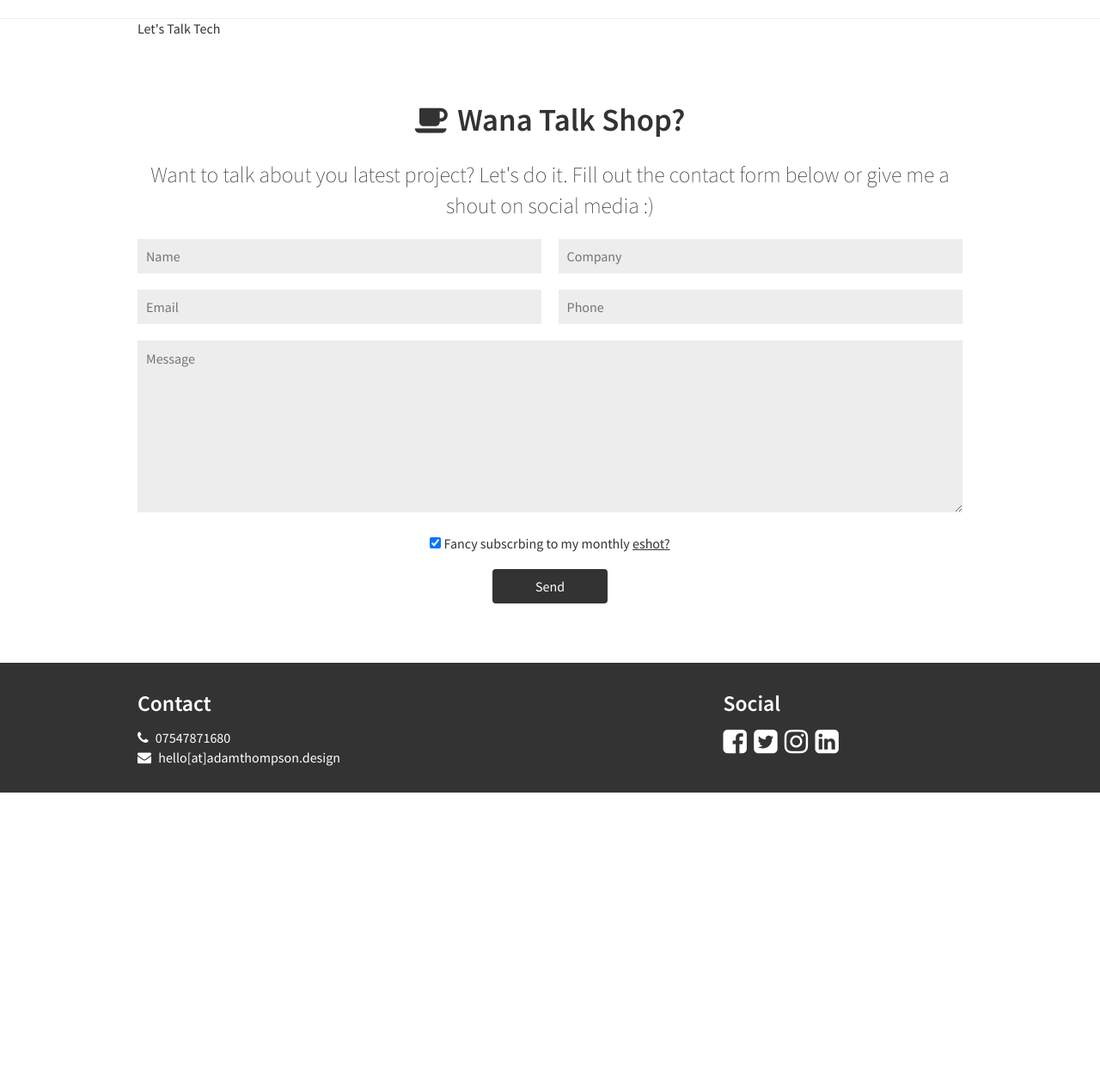
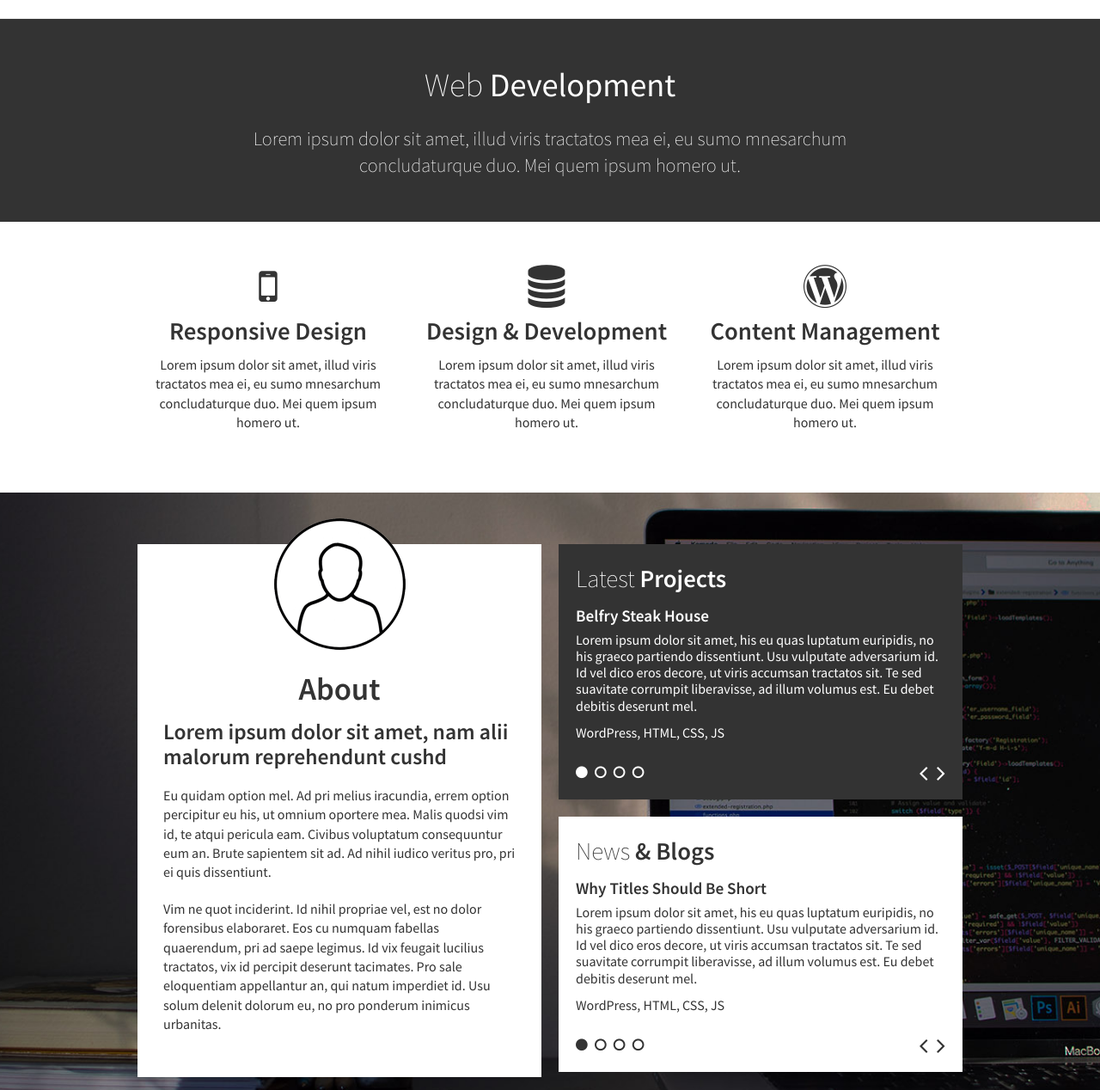
Before and after one commit to adamthomp08/adam_thompson, a plain HTML site: page landing.html in a window 1280 px wide. Shown: the part 138-1406 px from the top of the page at 86% size. Before the commit the page ends 1060 px from the top, so only its background shows below. Drawn offline with nearby package versions, Linux system fonts and the light colour scheme.

Commit message:
edits to the landing page made

```diff
--- a/css/style.scss
+++ b/css/style.scss
@@ -313,6 +313,64 @@ p{
 
 }
 
+.page-intro{
+
+    background-color: $text_black;
+    padding: 50px 0px;
+
+	h1{
+		font-weight: 400;
+		color: #fff;
+	    text-align: center;
+	    font-size: 2.4em;
+	    margin: 0 0 20px;
+	}
+
+	h1 span{
+		font-weight: 200;
+	}
+
+	p{
+	    font-size: 1.4em;
+	    text-align: center;
+	    color: #fff;
+	    max-width: 800px;
+	    display: block;
+	    font-weight: 200;
+	    margin: 0 auto;
+	}
+
+}
+
+.services{
+
+	padding: 50px 0;
+
+	.col{
+		float: left;
+		max-width: 304px;
+		width: 100%;
+	    margin-right: 20px;
+	    text-align: center;
+	}
+
+	.last.col{
+		margin-right: 0;
+	}
+
+	h2{
+	    font-size: 1.8em;
+	    line-height: 1.2;
+	    margin: 0 0 10px;
+	}
+
+	i{
+	   	font-size: 50px;
+		margin-bottom: 10px;
+	}
+
+}
+
 footer{
 
 	background-color: $text_black;
--- a/landing.html
+++ b/landing.html
@@ -117,40 +117,83 @@
         <section class="page-intro clearfix">
             <div class="container clearfix">
                 <div class="col">
-                   <p>Let's Talk Tech</p>
+                   <h1><span>Web</span> Development</h1>
+                   <p>Lorem ipsum dolor sit amet, illud viris tractatos mea ei, eu sumo mnesarchum concludaturque duo. Mei quem ipsum homero ut.</p>
                 </div>
             </div>
         </section>
 
-        <section class="form-section clearfix">
+        <section class="services clearfix">
             <div class="container clearfix">
                 <div class="col">
-                    <h6><i class="fa fa-coffee" aria-hidden="true"></i>Wana Talk Shop?</h6>
-                    <p>Want to talk about you latest project? Let's do it. Fill out the contact form below or give me a shout on social media :)</p>
-                    <div class="form-50 ">
-                        <input type="text" placeholder="Name" name="name" />
+                    <i class="fa fa-mobile" aria-hidden="true"></i>
+                   <h2>Responsive Design</h2>
+                   <p>Lorem ipsum dolor sit amet, illud viris tractatos mea ei, eu sumo mnesarchum concludaturque duo. Mei quem ipsum homero ut.</p>
+                </div>
+                 <div class="col">
+                   <i class="fa fa-database" aria-hidden="true"></i>
+                   <h2>Design &amp; Development</h2>
+                   <p>Lorem ipsum dolor sit amet, illud viris tractatos mea ei, eu sumo mnesarchum concludaturque duo. Mei quem ipsum homero ut.</p>
+                </div>
+                <div class="col last">
+                   <i class="fa fa-wordpress" aria-hidden="true"></i>
+                   <h2>Content Management</h2>
+                   <p>Lorem ipsum dolor sit amet, illud viris tractatos mea ei, eu sumo mnesarchum concludaturque duo. Mei quem ipsum homero ut.</p>
+                </div>
+            </div>
+        </section>
+
+         <section class="homepage-blog clearfix">
+            <div class="container clearfix">
+                <div class="col">
+                    <img src="img/profile_temp.png" alt="Adam Thompson Web Designer Photo" />
+                    <h3>About</h3>
+                    <p><span>Lorem ipsum dolor sit amet, nam alii malorum reprehendunt cushd</span></p>
+                    <p>Eu quidam option mel. Ad pri melius iracundia, errem option percipitur eu his, ut omnium oportere mea. Malis quodsi vim id, te atqui pericula eam. Civibus voluptatum consequuntur eum an. Brute sapientem sit ad. Ad nihil iudico veritus pro, pri ei quis dissentiunt.</p>
+
+                    <p>Vim ne quot inciderint. Id nihil propriae vel, est no dolor forensibus elaboraret. Eos cu numquam fabellas quaerendum, pri ad saepe legimus. Id vix feugait lucilius tractatos, vix id percipit deserunt tacimates. Pro sale eloquentiam appellantur an, qui natum imperdiet id. Usu solum delenit dolorum eu, no pro ponderum inimicus urbanitas.</p>
+                </div>
+                <div class="col last">
+                    <div class="projects clearfix">
+                        <div id="project-1">
+                            <h4><span>Latest</span> Projects</h4>
+                            <h5>Belfry  Steak House</h5>
+                            <p>Lorem ipsum dolor sit amet, his eu quas luptatum euripidis, no his graeco partiendo dissentiunt. Usu vulputate adversarium id. Id vel dico eros decore, ut viris accumsan tractatos sit. Te sed suavitate corrumpit liberavisse, ad illum volumus est. Eu debet debitis deserunt mel.</p>
+                            <div class="tags"><span>WordPress, HTML, CSS, JS </span></div>
+                            <div class="drops">
+                                <i class="fa fa-circle" aria-hidden="true"></i>
+                                <i class="fa fa-circle-o" aria-hidden="true"></i>
+                                <i class="fa fa-circle-o" aria-hidden="true"></i>
+                                <i class="fa fa-circle-o" aria-hidden="true"></i>
+                            </div>
+                            <div class="nav-arrows">
+                                <i class="fa fa-angle-left" aria-hidden="true"></i>
+                                <i class="fa fa-angle-right" aria-hidden="true"></i>
+                            </div>
+                        </div>
                     </div>
-                    <div class="form-50 last">
-                        <input type="text" placeholder="Company" name="company" />
-                    </div>
-                     <div class="form-50 ">
-                        <input type="text" placeholder="Email" name="email" />
-                    </div>
-                    <div class="form-50 last">
-                        <input type="text" placeholder="Phone" name="phone" />
-                    </div>
-                    <div class="form-100">
-                        <textarea type="text" placeholder="Message" name="message" ></textarea>
-                    </div>
-                    <div class="form-100">
-                        <input type="checkbox" name="vehicle" value="Car" checked> Fancy subscrbing to my monthly <a href="#">eshot?</a>
-                    </div>
-                    <div class="form-100">
-                       <input type="submit" name="submit" value="Send" />
+                    <div class="blogs clearfix">
+                        <div id="blog-1">
+                            <h4><span>News</span> &amp; Blogs</h4>
+                            <h5>Why Titles Should Be Short</h5>
+                            <p>Lorem ipsum dolor sit amet, his eu quas luptatum euripidis, no his graeco partiendo dissentiunt. Usu vulputate adversarium id. Id vel dico eros decore, ut viris accumsan tractatos sit. Te sed suavitate corrumpit liberavisse, ad illum volumus est. Eu debet debitis deserunt mel.</p>
+                            <div class="tags"><span>WordPress, HTML, CSS, JS </span></div>
+                            <div class="drops">
+                                <i class="fa fa-circle" aria-hidden="true"></i>
+                                <i class="fa fa-circle-o" aria-hidden="true"></i>
+                                <i class="fa fa-circle-o" aria-hidden="true"></i>
+                                <i class="fa fa-circle-o" aria-hidden="true"></i>
+                            </div>
+                            <div class="nav-arrows">
+                                <i class="fa fa-angle-left" aria-hidden="true"></i>
+                                <i class="fa fa-angle-right" aria-hidden="true"></i>
+                            </div>
+                        </div>
                     </div>
                 </div>
             </div>
         </section>
+
 
         <footer class="clearfix">
             <div class="container clearfix">
```
Also changed, not shown: css/style.css, style.css (added), 1 other file.
